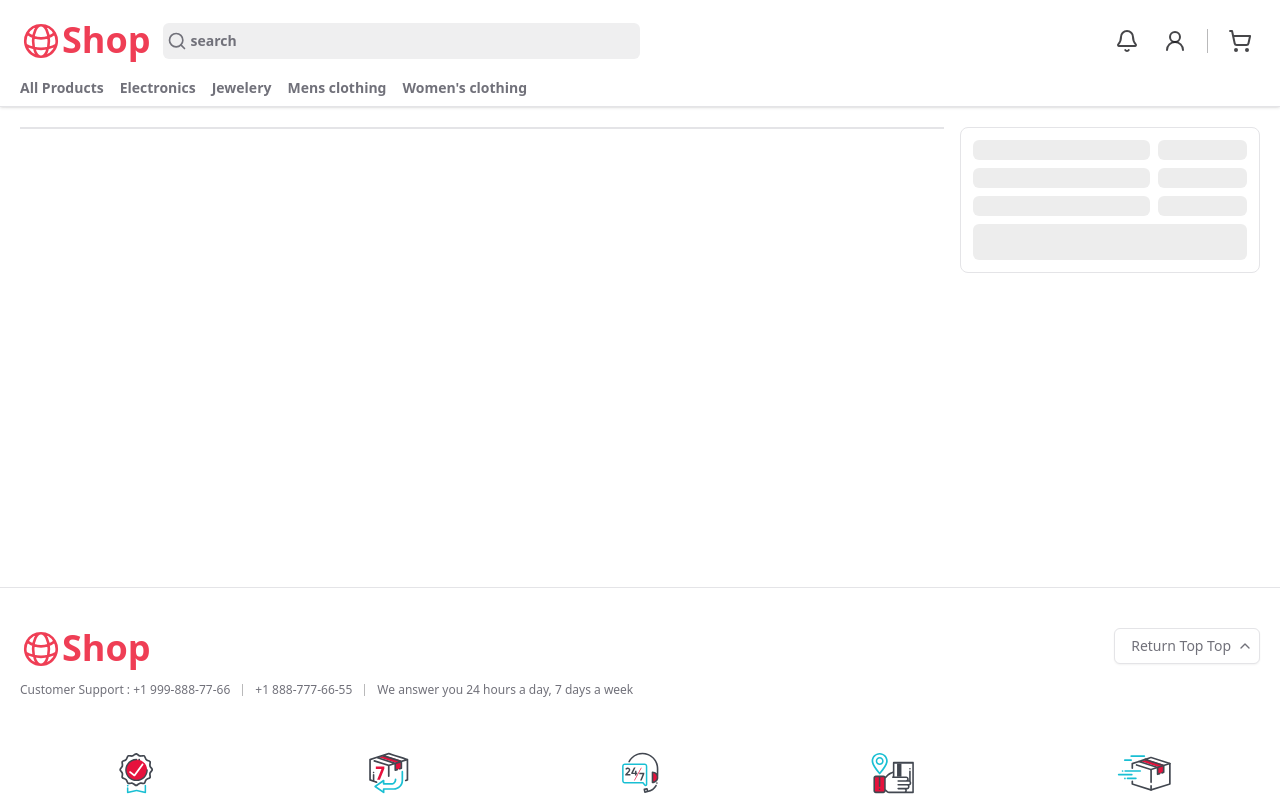
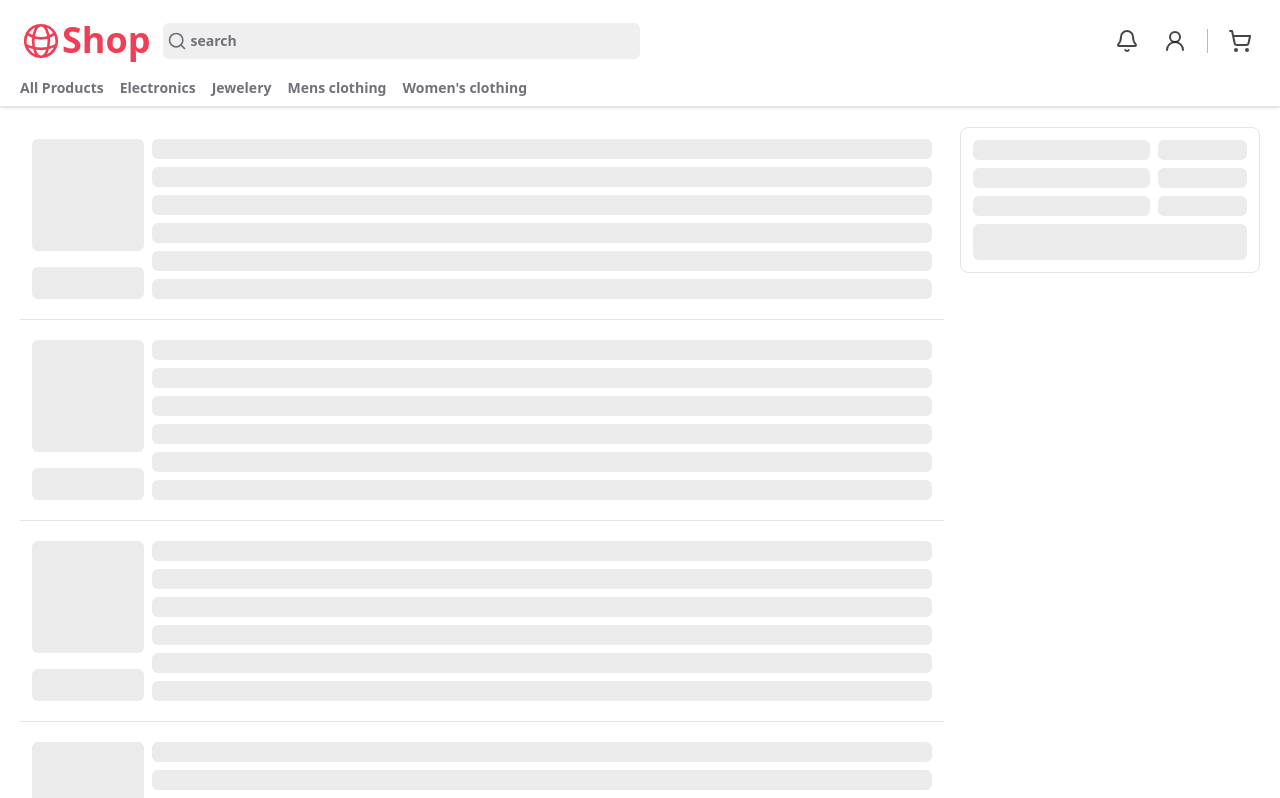
Before and after one commit to hossein-jorfi/Shop-Next.js, a Next.js app: page /cart in a window 1280 px wide. Shown: the top 798 px of the page. Built offline with nearby package versions, Linux system fonts and the light colour scheme.

Commit message:
CartLoading

```diff
--- a/src/ui/cart/cart-loading.tsx
+++ b/src/ui/cart/cart-loading.tsx
@@ -1,3 +1,4 @@
+import { Separator } from "@/components/ui/separator";
 import { Skeleton } from "@/components/ui/skeleton";
 
 const CartLoading = () => {
@@ -12,7 +13,16 @@ const CartLoading = () => {
         </div>
       </div>
       <div className="flex-grow">
-        <div className="flex flex-col gap-2 border"></div>
+        <div className="flex flex-col gap-2">
+          {Array(5)
+            .fill(0)
+            .map((_, index) => (
+              <>
+                <ProductItem key={index} />
+                <Separator className="bg-border" />
+              </>
+            ))}
+        </div>
       </div>
     </>
   );
@@ -20,9 +30,32 @@ const CartLoading = () => {
 
 export default CartLoading;
 
+const ProductItem = () => {
+  const Info = <Skeleton className="w-full h-5" />;
+  return (
+    <div className="flex gap-2 p-3">
+      <div className="flex flex-col items-center justify-between">
+        <Skeleton className="w-28 h-28" />
+        <Skeleton className="w-full h-8" />
+      </div>
+
+      <div className="flex flex-col gap-2 w-full">
+        {Info}
+        {Info}
+        {Info}
+        {Info}
+        {Info}
+        {Info}
+      </div>
+    </div>
+  );
+};
+
 const InfoItem = () => {
-  return <div className="flex justify-between items-center gap-2">
+  return (
+    <div className="flex justify-between items-center gap-2">
       <Skeleton className="w-2/3 h-5" />
       <Skeleton className="w-1/3 h-5" />
-  </div>;
+    </div>
+  );
 };
```
